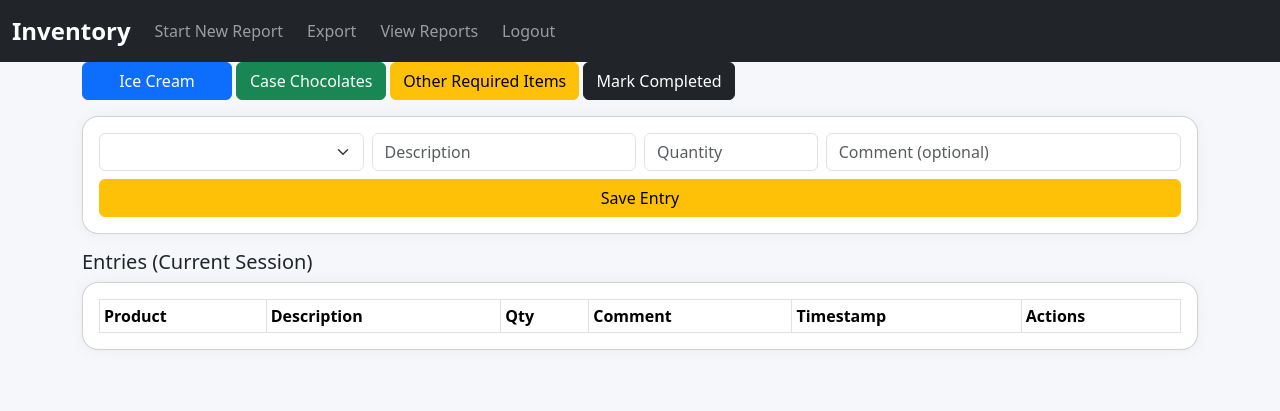
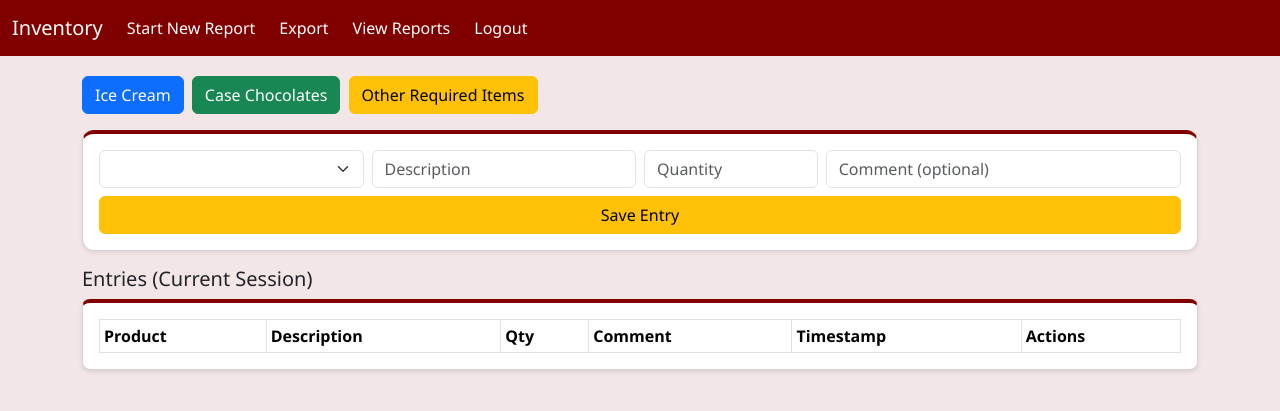
Before and after one commit to BP4007/inventory-app, a Flask app: template templates/index.html in a window 1280 px wide. Shown: the top 411 px of the page. Run offline with Flask 3, Linux system fonts and the light colour scheme; the template is opened without the code that fills it, so the values that code supplies are empty.

Commit message:
Enhanced GUI layout and added complete report

```diff
--- a/app.py
+++ b/app.py
@@ -14,7 +14,7 @@ app = Flask(__name__)
 app.secret_key = os.environ.get("SECRET_KEY", "dev_secret_key")
 
 USERS = {
-    os.environ.get("APP_USER"): os.environ.get("APP_PASS"),
+    os.environ["APP_USER"]: os.environ["APP_PASS"],
     os.environ.get("APP_USER2"): os.environ.get("APP_PASS2")
 }
 
@@ -30,7 +30,7 @@ def login_required(f):
 
 # ---------- DB ----------
 def run_query(query, params=(), fetch=True):
-    conn = sqlite3.connect(DB_NAME, timeout=10, check_same_thread=False)
+    conn = sqlite3.connect(DB_NAME)
     cursor = conn.cursor()
     cursor.execute(query, params)
     data = cursor.fetchall() if fetch else None
@@ -43,13 +43,14 @@ def init_db():
         CREATE TABLE IF NOT EXISTS inventory_reports (
             id INTEGER PRIMARY KEY AUTOINCREMENT,
             session_id TEXT,
+            report_name TEXT,
             source TEXT,
             product_no TEXT,
             description TEXT,
             quantity INTEGER,
             comment TEXT,
-            created_at TEXT,
-            is_completed INTEGER DEFAULT 0
+            is_completed INTEGER DEFAULT 0,
+            created_at TEXT
         )
     """, fetch=False)
 
@@ -63,10 +64,10 @@ def load_file(file_path):
 @app.route("/login", methods=["GET","POST"])
 def login():
     if request.method=="POST":
-        user = request.form.get("username")
-        pwd = request.form.get("password")
-        if USERS.get(user) == pwd:
-            session["logged_in"] = True
+        user=request.form.get("username")
+        pwd=request.form.get("password")
+        if USERS.get(user)==pwd:
+            session["logged_in"]=True
             return redirect("/")
         flash("Invalid login","warning")
     return render_template("login.html")
@@ -81,17 +82,36 @@ def logout():
 @login_required
 def index():
     sid = session.get("session_id")
-    completed = 0
+    report_name = session.get("report_name")
+    completed = False
     if sid:
-        res = run_query("SELECT MAX(is_completed) FROM inventory_reports WHERE session_id=?", (sid,))
-        completed = res[0][0] or 0
-    return render_template("index.html", report_completed=completed)
+        data = run_query("SELECT MAX(is_completed) FROM inventory_reports WHERE session_id=?", (sid,))
+        completed = data[0][0]==1 if data else False
+    return render_template("index.html", report_name=report_name, completed=completed)
 
-@app.route("/start_session")
+# ---------- START SESSION ----------
+@app.route("/start_session", methods=["GET","POST"])
 @login_required
 def start_session():
-    session["session_id"] = str(uuid.uuid4())
-    flash("New report started!", "success")
+    if request.method=="POST":
+        report_name = request.form.get("report_name")
+        if not report_name.strip():
+            flash("Report name is required", "warning")
+            return redirect("/start_session")
+        session["session_id"] = str(uuid.uuid4())
+        session["report_name"] = report_name.strip()
+        flash("New report started!", "success")
+        return redirect("/")
+    return render_template("start_session.html")
+
+# ---------- COMPLETE REPORT ----------
+@app.route("/complete_report", methods=["POST"])
+@login_required
+def complete_report():
+    sid = session.get("session_id")
+    if sid:
+        run_query("UPDATE inventory_reports SET is_completed=1 WHERE session_id=?", (sid,), fetch=False)
+        flash("Report marked as Completed!", "success")
     return redirect("/")
 
 # ---------- REPORT LIST ----------
@@ -99,39 +119,42 @@ def start_session():
 @login_required
 def reports():
     data = run_query("""
-        SELECT session_id, MIN(created_at) as start_time, COUNT(*), MAX(is_completed)
+        SELECT session_id, MIN(report_name), MIN(created_at), COUNT(*), MAX(is_completed)
         FROM inventory_reports
         GROUP BY session_id
-        ORDER BY start_time DESC
+        ORDER BY MIN(created_at) DESC
     """)
     reports = [
         {
             "session_id": r[0],
-            "start_time": r[1],
-            "count": r[2],
-            "completed": r[3]
+            "report_name": r[1],
+            "start_time": r[2],
+            "count": r[3],
+            "status": "Completed" if r[4]==1 else "In Progress"
         }
         for r in data
     ]
     return render_template("reports.html", reports=reports)
 
+# ---------- LOAD OLD REPORT ----------
 @app.route("/load_report/<sid>")
 @login_required
 def load_report(sid):
     session["session_id"] = sid
-    flash("Loaded previous report", "info")
+    data = run_query("SELECT report_name FROM inventory_reports WHERE session_id=? LIMIT 1", (sid,))
+    if data:
+        session["report_name"] = data[0][0]
+    flash("Loaded previous report","info")
     return redirect("/")
 
 # ---------- GET PRODUCTS ----------
 @app.route("/get_products/<source>")
 @login_required
 def get_products(source):
-    if source.lower() == "icecream":
-        df = load_file(ICECREAM_FILE)
-    elif source.lower() == "case_chocolate":
-        df = load_file(CHOCOLATE_FILE)
+    if source.lower()=="icecream":
+        df=load_file(ICECREAM_FILE)
     else:
-        df = pd.DataFrame(columns=["product_no","description"])
+        df=load_file(CHOCOLATE_FILE)
     return {"data": df.values.tolist()}
 
 # ---------- SAVE ----------
@@ -139,25 +162,24 @@ def get_products(source):
 @login_required
 def save():
     sid = session.get("session_id")
-    if not sid:
-        return {"error":"Start a session first"}
-    source = request.form.get("table")
-    product_no = request.form.get("product")
-    description = request.form.get("description")
-    qty = request.form.get("qty")
-    comment = request.form.get("comment","")
-    try:
-        run_query("""
-            INSERT INTO inventory_reports
-            (session_id, source, product_no, description, quantity, comment, created_at)
-            VALUES (?,?,?,?,?,?,?)
-        """, (
-            sid, source, product_no, description, qty, comment,
-            datetime.now().strftime("%Y-%m-%d %H:%M:%S")
-        ), fetch=False)
-        return {"status":"success"}
-    except sqlite3.OperationalError as e:
-        return {"error": str(e)}
+    report_name = session.get("report_name")
+    if not sid or not report_name:
+        return {"error":"Start a session with a report name first"}
+    run_query("""
+        INSERT INTO inventory_reports
+        (session_id, report_name, source, product_no, description, quantity, comment, created_at)
+        VALUES (?,?,?,?,?,?,?,?)
+    """,(
+        sid,
+        report_name,
+        request.form.get("table"),
+        request.form.get("product"),
+        request.form.get("description"),
+        request.form.get("qty"),
+        request.form.get("comment",""),
+        datetime.now().strftime("%Y-%m-%d %H:%M:%S")
+    ), fetch=False)
+    return {"status":"success"}
 
 # ---------- GET ENTRIES ----------
 @app.route("/get_entries")
@@ -171,8 +193,7 @@ def get_entries():
         ORDER BY id DESC
     """,(sid,))
     return {"entries":[
-        {"id":r[0], "product_no":r[1], "description":r[2],
-         "quantity":r[3], "comment":r[4], "created_at":r[5]}
+        {"id":r[0], "product_no":r[1], "description":r[2], "quantity":r[3], "comment":r[4], "created_at":r[5]}
         for r in data
     ]}
 
@@ -194,14 +215,6 @@ def delete_entry():
     run_query("DELETE FROM inventory_reports WHERE id=?", (entry_id,), fetch=False)
     return {"status":"deleted"}
 
-# ---------- MARK COMPLETED ----------
-@app.route("/complete_report", methods=["POST"])
-@login_required
-def complete_report():
-    sid = session.get("session_id")
-    run_query("UPDATE inventory_reports SET is_completed=1 WHERE session_id=?", (sid,), fetch=False)
-    return {"status":"completed"}
-
 # ---------- EXPORT ----------
 @app.route("/export")
 @login_required
@@ -215,11 +228,10 @@ def export():
     """,(sid,))
     df = pd.DataFrame(data, columns=["Product","Description","Qty","Comment","Time"])
     output = BytesIO()
-    df.to_excel(output, index=False)
+    df.to_excel(output,index=False)
     output.seek(0)
     return send_file(output, download_name=f"report_{sid}.xlsx", as_attachment=True)
 
-# ---------- RUN ----------
 if __name__=="__main__":
     init_db()
     app.run(host="0.0.0.0", port=int(os.environ.get("PORT",10000)))
--- a/templates/index.html
+++ b/templates/index.html
@@ -7,12 +7,16 @@
 <link href="https://cdn.jsdelivr.net/npm/bootstrap@5.3.1/dist/css/bootstrap.min.css" rel="stylesheet">
 <script src="https://cdn.jsdelivr.net/npm/bootstrap@5.3.1/dist/js/bootstrap.bundle.min.js"></script>
 <style>
-body { background:#f5f7fa; }
-.navbar-brand { font-weight:600; font-size:1.5rem; }
-.table-container { max-height:300px; overflow-y:auto; }
-.card { border-radius:1rem; box-shadow:0 0 15px rgba(0,0,0,0.05); }
-.toolbar button { min-width:150px; }
-input, select { border-radius:0.5rem; }
+body { background:#f3e6e6; font-family: "Segoe UI", sans-serif; }
+.navbar { margin-bottom:20px; background:#800000 !important; }
+.navbar .nav-link { color:#fff !important; margin-right:10px; }
+.navbar .nav-link:hover { color:#ffddc1 !important; }
+.card { border-radius:12px; border-top:4px solid #800000; }
+.table-container { max-height:300px; overflow-y:auto; background:#fff; padding:10px; border-radius:8px; box-shadow:0 2px 4px rgba(0,0,0,0.1); }
+.btn-complete { background:#c04040; color:#fff; font-weight:500; }
+.btn-complete:hover { background:#800000; color:#fff; }
+.status-completed { color:#fff; background:#800000; border-radius:4px; padding:2px 6px; font-weight:500; }
+.status-progress { color:#fff; background:#c04040; border-radius:4px; padding:2px 6px; font-weight:500; }
 </style>
 <script>
 let currentTable = "";
@@ -23,75 +27,85 @@ function loadTable(table){
     document.getElementById("product").style.display = "block";
     document.getElementById("manualProduct").style.display = "none";
     document.getElementById("desc").readOnly = true;
+
     fetch(`/get_products/${table}`)
-    .then(res=>res.json())
-    .then(data=>{
+    .then(res => res.json())
+    .then(data => {
         let dropdown = document.getElementById("product");
         dropdown.innerHTML = "";
-        data.data.forEach(row=>{
-            let opt=document.createElement("option");
-            opt.value=row[0]; opt.text=row[0]; opt.dataset.desc=row[1];
+        data.data.forEach(row => {
+            let opt = document.createElement("option");
+            opt.value = row[0];
+            opt.text = row[0];
+            opt.dataset.desc = row[1];
             dropdown.add(opt);
         });
         fillDescription();
     });
 }
 
-// Other required items
+// Other required items mode
 function loadOtherItems(){
-    currentTable="other";
-    document.getElementById("product").style.display="none";
-    document.getElementById("manualProduct").style.display="block";
-    document.getElementById("manualProduct").value="";
-    document.getElementById("desc").value="";
-    document.getElementById("desc").readOnly=false;
+    currentTable = "other";
+    document.getElementById("product").style.display = "none";
+    document.getElementById("manualProduct").style.display = "block";
+    document.getElementById("manualProduct").value = "";
+    document.getElementById("desc").value = "";
+    document.getElementById("desc").readOnly = false;
 }
 
-// Fill description
+// Fill description from dropdown
 function fillDescription(){
-    let dropdown=document.getElementById("product");
+    let dropdown = document.getElementById("product");
     if(dropdown.selectedOptions.length){
-        document.getElementById("desc").value=dropdown.selectedOptions[0].dataset.desc;
-    } else { document.getElementById("desc").value=""; }
+        document.getElementById("desc").value = dropdown.selectedOptions[0].dataset.desc;
+    } else {
+        document.getElementById("desc").value = "";
+    }
 }
 
 // Save entry
 function saveData(){
-    let productValue = currentTable==="other" ? document.getElementById("manualProduct").value : document.getElementById("product").value;
-    if(!productValue){ alert("Enter product"); return; }
-    let qty = document.getElementById("qty").value;
-    if(!qty){ alert("Enter quantity"); return; }
+    let productValue = currentTable === "other" ? document.getElementById("manualProduct").value : document.getElementById("product").value;
     let form = new FormData();
     form.append("table", currentTable);
     form.append("product", productValue);
     form.append("description", document.getElementById("desc").value);
-    form.append("qty", qty);
+    form.append("qty", document.getElementById("qty").value);
     form.append("comment", document.getElementById("comment").value);
-    fetch("/save",{method:"POST", body:form})
-    .then(res=>res.json())
-    .then(data=>{
+
+    fetch("/save", {method:"POST", body:form})
+    .then(res => res.json())
+    .then(data => {
         if(data.error){ alert(data.error); }
-        else { document.getElementById("qty").value=""; document.getElementById("comment").value=""; loadSessionEntries(); }
+        else {
+            document.getElementById("qty").value = "";
+            document.getElementById("comment").value = "";
+            loadSessionEntries();
+        }
     });
 }
 
-// Load session entries
+// Load current session entries
 function loadSessionEntries(){
-    fetch("/get_entries").then(res=>res.json()).then(data=>{
-        let tbody=document.getElementById("entriesBody");
-        tbody.innerHTML="";
-        data.entries.forEach(row=>{
-            let tr=document.createElement("tr");
-            tr.innerHTML=`
+    fetch("/get_entries")
+    .then(res => res.json())
+    .then(data => {
+        let tbody = document.getElementById("entriesBody");
+        tbody.innerHTML = "";
+        data.entries.forEach(row => {
+            let tr = document.createElement("tr");
+            tr.innerHTML = `
                 <td>${row.product_no}</td>
                 <td>${row.description}</td>
                 <td><input type="number" value="${row.quantity}" id="qty_${row.id}" class="form-control form-control-sm"></td>
-            <td><input type="text" value="${row.comment||''}" id="comment_${row.id}" class="form-control form-control-sm"></td>
+                <td><input type="text" value="${row.comment || ""}" id="comment_${row.id}" class="form-control form-control-sm"></td>
                 <td>${row.created_at}</td>
                 <td>
-                <button class="btn btn-sm btn-primary" onclick="updateEntry(${row.id})">Edit</button>
+                    <button class="btn btn-sm btn-primary me-1" onclick="updateEntry(${row.id})">Edit</button>
                     <button class="btn btn-sm btn-danger" onclick="deleteEntry(${row.id})">Delete</button>
-            </td>`;
+                </td>
+            `;
             tbody.appendChild(tr);
         });
     });
@@ -99,71 +113,112 @@ function loadSessionEntries(){
 
 // Update entry
 function updateEntry(id){
+    let qty = document.getElementById(`qty_${id}`).value;
+    let comment = document.getElementById(`comment_${id}`).value;
     let form = new FormData();
     form.append("id", id);
-    form.append("qty", document.getElementById(`qty_${id}`).value);
-    form.append("comment", document.getElementById(`comment_${id}`).value);
-    fetch("/update_entry",{method:"POST",body:form}).then(res=>res.json()).then(()=>loadSessionEntries());
+    form.append("qty", qty);
+    form.append("comment", comment);
+
+    fetch("/update_entry", {method:"POST", body:form})
+    .then(res => res.json())
+    .then(data => { if(!data.error) loadSessionEntries(); });
 }
 
 // Delete entry
 function deleteEntry(id){
     if(!confirm("Delete this entry?")) return;
-    let form=new FormData(); form.append("id",id);
-    fetch("/delete_entry",{method:"POST",body:form}).then(res=>res.json()).then(()=>loadSessionEntries());
+    let form = new FormData();
+    form.append("id", id);
+    fetch("/delete_entry", {method:"POST", body:form})
+    .then(res => res.json())
+    .then(data => { if(!data.error) loadSessionEntries(); });
 }
 
 // Complete report
 function completeReport(){
-    if(!confirm("Mark this report as completed?")) return;
-    fetch("/complete_report",{method:"POST"})
-    .then(res=>res.json()).then(()=>{ alert("Report completed!"); location.reload(); });
+    if(!confirm("Mark this report as Completed?")) return;
+    fetch("/complete_report", {method:"POST"})
+    .then(res => { location.reload(); });
 }
 
-window.onload=function(){ loadSessionEntries(); };
+window.onload = function(){
+    loadSessionEntries();
+};
 </script>
 </head>
 <body>
-<nav class="navbar navbar-expand-lg navbar-dark bg-dark">
+<nav class="navbar navbar-expand-lg">
 <div class="container-fluid">
-<a class="navbar-brand" href="#">Inventory</a>
+<a class="navbar-brand text-white" href="#">Inventory</a>
 <button class="navbar-toggler" type="button" data-bs-toggle="collapse" data-bs-target="#navbarNav">
 <span class="navbar-toggler-icon"></span>
 </button>
 <div class="collapse navbar-collapse" id="navbarNav">
 <ul class="navbar-nav me-auto">
-<li class="nav-item"><a class="nav-link btn btn-sm btn-secondary me-2" href="/start_session">Start New Report</a></li>
-<li class="nav-item"><a class="nav-link btn btn-sm btn-info me-2" href="/export">Export</a></li>
-<li class="nav-item"><a class="nav-link btn btn-sm btn-warning me-2" href="/reports">View Reports</a></li>
-<li class="nav-item"><a class="nav-link btn btn-sm btn-danger" href="/logout">Logout</a></li>
+<li class="nav-item">
+<a class="nav-link btn btn-sm btn-secondary me-2" href="/start_session">Start New Report</a>
+</li>
+<li class="nav-item">
+<a class="nav-link btn btn-sm btn-info me-2" href="/export">Export</a>
+</li>
+<li class="nav-item">
+<a class="nav-link btn btn-sm btn-warning me-2" href="/reports">View Reports</a>
+</li>
+<li class="nav-item">
+<a class="nav-link btn btn-sm btn-danger" href="/logout">Logout</a>
+</li>
 </ul>
+<span class="navbar-text text-white">
+{% if report_name %}Report: <strong>{{ report_name }}</strong>{% endif %}
+</span>
+{% if report_name and not completed %}
+<button class="btn btn-complete ms-3" onclick="completeReport()">Complete Report</button>
+{% endif %}
 </div>
 </div>
 </nav>
+
 <div class="container">
 <div class="toolbar mb-3">
-<button class="btn btn-primary" onclick="loadTable('Icecream')">Ice Cream</button>
-<button class="btn btn-success" onclick="loadTable('case_chocolate')">Case Chocolates</button>
+<button class="btn btn-primary me-1" onclick="loadTable('Icecream')">Ice Cream</button>
+<button class="btn btn-success me-1" onclick="loadTable('case_chocolate')">Case Chocolates</button>
 <button class="btn btn-warning" onclick="loadOtherItems()">Other Required Items</button>
-<button class="btn btn-dark" onclick="completeReport()">Mark Completed</button>
 </div>
-<div class="card p-3 mb-3">
+
+<div class="card p-3 mb-3 shadow-sm">
 <div class="row g-2 align-items-center">
 <div class="col-md-3">
 <select id="product" class="form-select" onchange="fillDescription()"></select>
 <input id="manualProduct" class="form-control mt-1" placeholder="Enter Product No" style="display:none;">
 </div>
-<div class="col-md-3"><input id="desc" class="form-control" placeholder="Description" readonly></div>
-<div class="col-md-2"><input id="qty" class="form-control" type="number" placeholder="Quantity"></div>
-<div class="col-md-4"><input id="comment" class="form-control" placeholder="Comment (optional)"></div>
+<div class="col-md-3">
+<input id="desc" class="form-control" placeholder="Description" readonly>
 </div>
-<div class="mt-2"><button class="btn btn-warning w-100" onclick="saveData()">Save Entry</button></div>
+<div class="col-md-2">
+<input id="qty" class="form-control" type="number" placeholder="Quantity">
 </div>
+<div class="col-md-4">
+<input id="comment" class="form-control" placeholder="Comment (optional)">
+</div>
+</div>
+<div class="mt-2">
+<button class="btn btn-warning w-100" onclick="saveData()">Save Entry</button>
+</div>
+</div>
+
 <h5 class="mt-3">Entries (Current Session)</h5>
 <div class="table-container card p-3">
 <table class="table table-striped table-bordered table-sm mb-0">
 <thead>
-<tr><th>Product</th><th>Description</th><th>Qty</th><th>Comment</th><th>Timestamp</th><th>Actions</th></tr>
+<tr>
+<th>Product</th>
+<th>Description</th>
+<th>Qty</th>
+<th>Comment</th>
+<th>Timestamp</th>
+<th>Actions</th>
+</tr>
 </thead>
 <tbody id="entriesBody"></tbody>
 </table>
```
Also changed, not shown: templates/reports.html (+13 -7 lines), templates/start_session.html (added, +28 -0 lines), inventory.db. Lines whose indentation alone changed are shown as unchanged.
